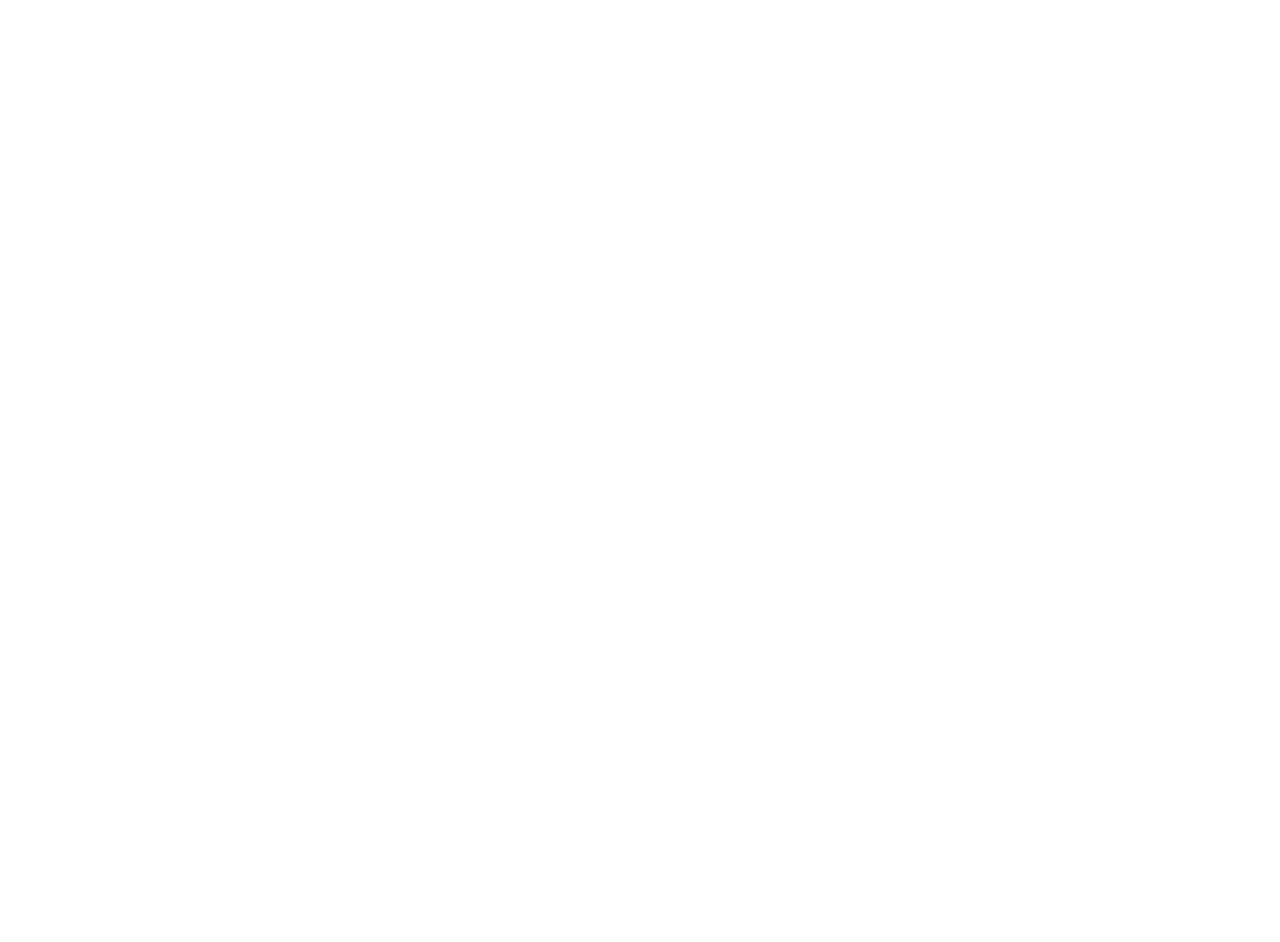
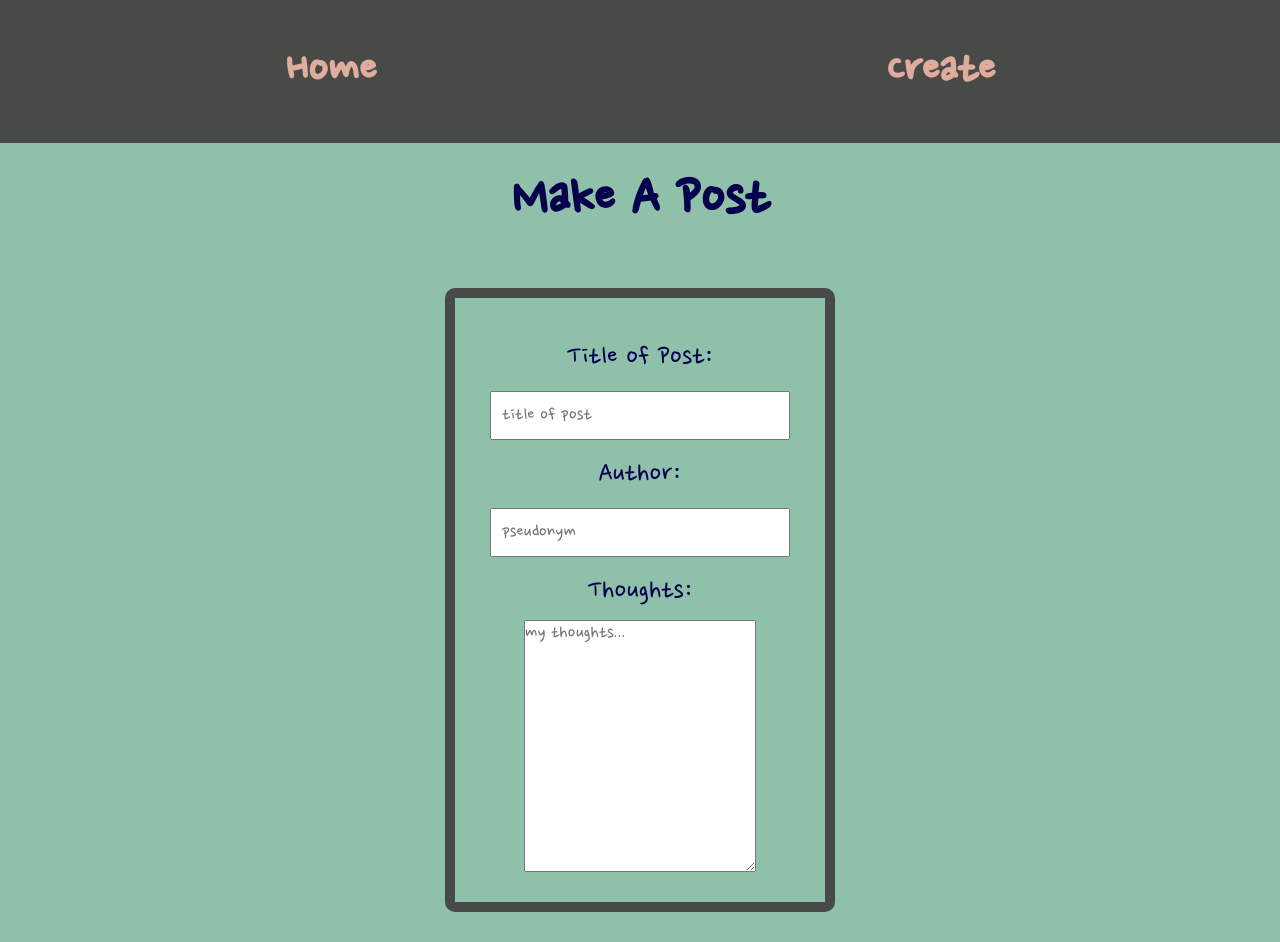
Before and after one commit to duncancornish/lap2-code-challenge-think, a plain HTML site: page client/post.html in a window 1280 px wide. Before the commit the page ends 800 px from the top, so only its background shows below. Drawn offline with Linux system fonts and the light colour scheme.

Commit message:
stylings add google font

```diff
--- a/client/index.html
+++ b/client/index.html
@@ -4,13 +4,16 @@
     <meta charset="UTF-8">
     <meta http-equiv="X-UA-Compatible" content="IE=edge">
     <meta name="viewport" content="width=device-width, initial-scale=1.0">
-    <link rel="stylesheet" href="index.css">
+    <link rel="preconnect" href="https://fonts.googleapis.com">
+    <link rel="preconnect" href="https://fonts.gstatic.com" crossorigin>
+    <link href="https://fonts.googleapis.com/css2?family=Nanum+Pen+Script&display=swap" rel="stylesheet">
+    <link rel="stylesheet" href="static/css/index.css">
     <title>MyThoughts</title>
 </head>
 <body>
     <nav>
-        <a href="">Home</a>
-        <a href="">Create</a>
+        <a href="index.html">Home</a>
+        <a href="post.html">Create</a>
     </nav>
     <section id = "cards">
         <h1> Featured</h1>
--- a/client/post.html
+++ b/client/post.html
@@ -0,0 +1,35 @@
+<!DOCTYPE html>
+<html lang="en">
+<head>
+    <meta charset="UTF-8">
+    <meta http-equiv="X-UA-Compatible" content="IE=edge">
+    <meta name="viewport" content="width=device-width, initial-scale=1.0">
+    <link rel="preconnect" href="https://fonts.googleapis.com">
+    <link rel="preconnect" href="https://fonts.gstatic.com" crossorigin>
+    <link href="https://fonts.googleapis.com/css2?family=Nanum+Pen+Script&display=swap" rel="stylesheet">
+    <link rel="stylesheet" href="static/css/post.css">
+    <title>MyThoughts</title>
+</head>
+<body>
+    <nav>
+        <a href="index.html">Home</a>
+        <a href="post.html">Create</a>
+    </nav>
+    <section id = "cards">
+        <h1> Make A Post</h1>
+
+        <div id="post-form" >
+            <form action="submit" id = "form-create">
+                <label for="title">Title of Post:</label>
+                <input id = "title" type="text" placeholder="title of post">
+                <label for="pseudonym">Author:</label>
+                <input id = "pseudonym" type="text" placeholder = "pseudonym">
+                <label for="entry">Thoughts:</label>
+                <textarea id="entry" cols="30" rows="10" placeholder="my thoughts..."></textarea>
+
+            </form>
+        </div>
+
+    </section>
+</body>
+</html>
--- a/client/static/css/index.css
+++ b/client/static/css/index.css
@@ -0,0 +1,52 @@
+:root{
+    --navtext:#E0AC9D;
+    --nav:#484A47;
+    --background:#8FC0A9;
+    --text:#07004D;
+}
+
+*{
+    padding:0;
+    margin:0;
+    box-sizing: border-box;
+}
+
+body{
+    background: var(--background);
+    font-family: 'Nanum Pen Script', cursive;
+}
+nav{
+    display: flex;
+    justify-content: space-around;
+    align-items: center;
+    padding: 30px;
+    font-size: 50px;
+    background-color: var(--nav);
+    color: var(--navtext);
+    font-weight: bold;
+    font-family: 'Nanum Pen Script', cursive;
+
+
+
+}
+
+a{
+    text-decoration: none;
+    color: var(--navtext);
+    padding:10px;
+
+}
+
+h1{
+    display:flex;
+    justify-content: center;
+    font-size: 60px;
+    padding:20px;
+    color:var(--text)
+
+}
+
+a:hover{
+    font-size: 55px;
+    padding:5px;
+}
--- a/client/static/css/post.css
+++ b/client/static/css/post.css
@@ -0,0 +1,88 @@
+:root{
+    --navtext:#E0AC9D;
+    --nav:#484A47;
+    --background:#8FC0A9;
+    --text:#07004D;
+}
+
+*{
+    padding:0;
+    margin:0;
+    box-sizing: border-box;
+}
+
+body{
+    background: var(--background);
+    font-family: 'Nanum Pen Script', cursive;
+}
+nav{
+    display: flex;
+    justify-content: space-around;
+    align-items: center;
+    padding: 30px;
+    font-size: 50px;
+    background-color: var(--nav);
+    color: var(--navtext);
+    font-weight: bold;
+    font-family: 'Nanum Pen Script', cursive;
+
+
+
+}
+
+a{
+    text-decoration: none;
+    color: var(--navtext);
+    padding:10px;
+}
+
+h1{
+    display:flex;
+    justify-content: center;
+    font-size: 60px;
+    padding:20px;
+    color:var(--text)
+}
+
+a:hover{
+    font-size: 55px;
+    padding:5px;
+}
+
+#post-form{
+    display: flex;
+    align-items: center;
+    justify-content: center;
+    padding: 30px;
+}
+#form-create{
+    display:flex;
+    flex-direction: column;
+    align-items: center;
+    justify-content: center;
+    border: 10px solid var(--nav);
+    border-radius: 10px;
+    padding: 30px;
+    font-size: 30px;
+
+
+
+}
+
+input{
+    width: 300px;
+    padding:10px;
+    margin:5px;
+    font-family: 'Nanum Pen Script', cursive;
+    font-size: 20px;
+}
+
+label{
+    padding:10px;
+    color: var(--text)
+
+}
+textarea{
+    font-family: 'Nanum Pen Script', cursive;
+    font-size: 20px;
+}
```
